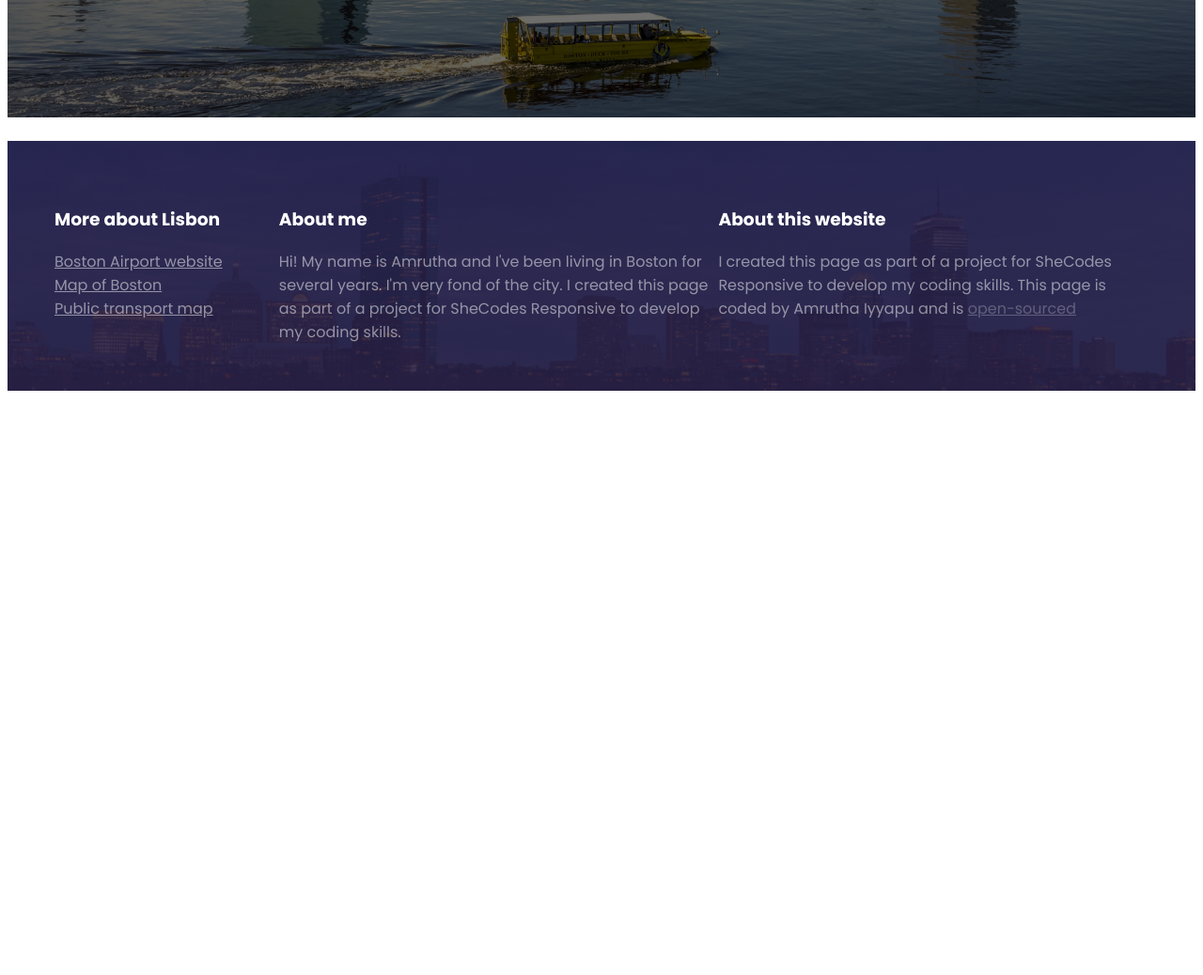
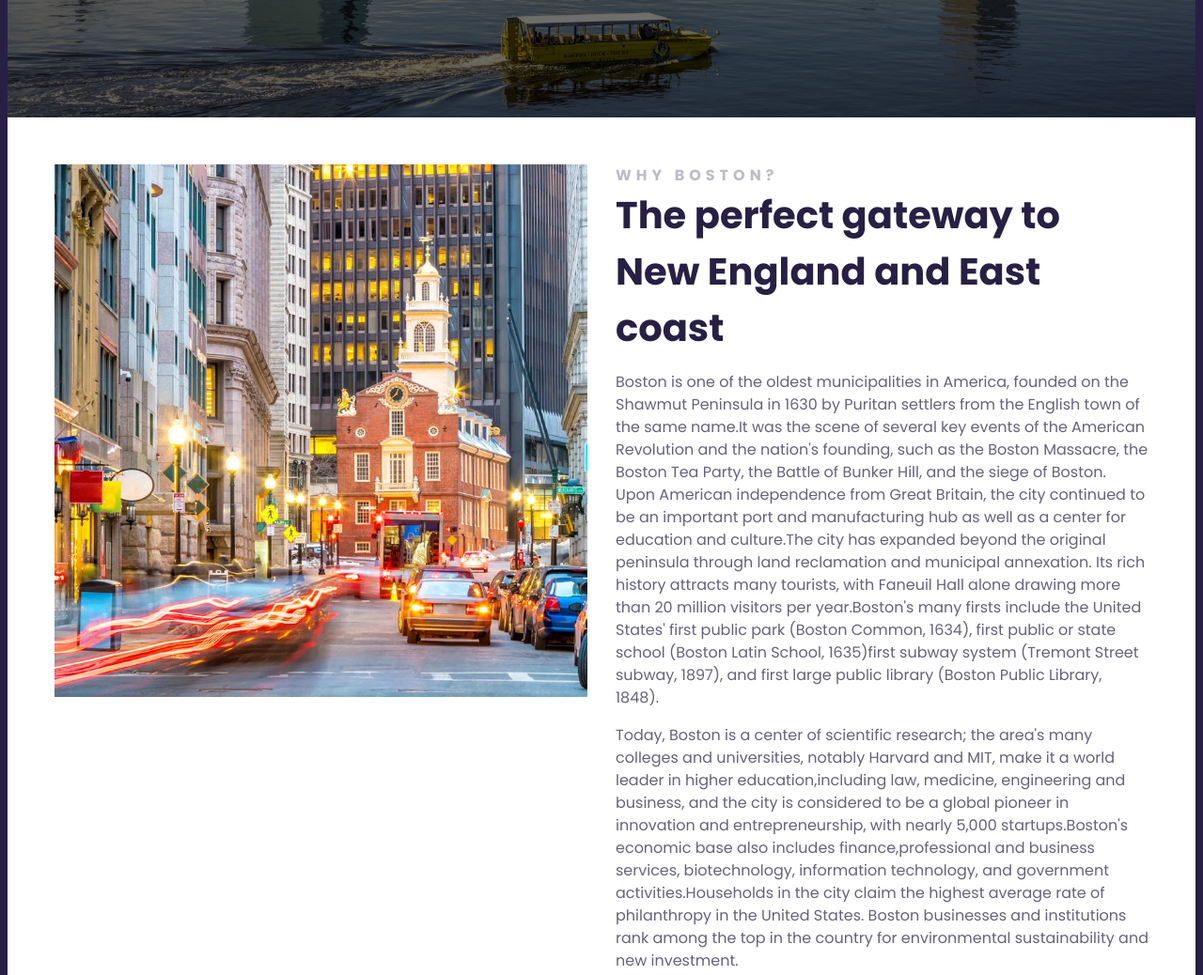
Before and after one commit to AmruthaIyyapu/Travel-website, a plain HTML site: page index.html in a window 1280 px wide. Shown: the part 532-1570 px from the top of the page at 94% size. Before the commit the page ends 956 px from the top, so only its background shows below. Drawn offline with Linux system fonts and the light colour scheme.

Commit message:
Added the first section

```diff
--- a/index.html
+++ b/index.html
@@ -20,8 +20,48 @@
       <h2>Capital of the Commonwealth of Massachusetts</h2>
       <a href="#more">Learn More</a>
     </header>
-    <br />
-    <footer class="grid">
+    <main>
+      <section class="grid grid-2-columns">
+        <div>
+          <img src="/images/oldbuilding.jpeg" alt="" class="img-responsive" />
+        </div>
+        <div>
+          <h2>Why Boston?</h2>
+          <h3>The perfect gateway to New England and East coast</h3>
+          <p>
+            Boston is one of the oldest municipalities in America, founded on
+            the Shawmut Peninsula in 1630 by Puritan settlers from the English
+            town of the same name.It was the scene of several key events of the
+            American Revolution and the nation's founding, such as the Boston
+            Massacre, the Boston Tea Party, the Battle of Bunker Hill, and the
+            siege of Boston. Upon American independence from Great Britain, the
+            city continued to be an important port and manufacturing hub as well
+            as a center for education and culture.The city has expanded beyond
+            the original peninsula through land reclamation and municipal
+            annexation. Its rich history attracts many tourists, with Faneuil
+            Hall alone drawing more than 20 million visitors per year.Boston's
+            many firsts include the United States' first public park (Boston
+            Common, 1634), first public or state school (Boston Latin School,
+            1635)first subway system (Tremont Street subway, 1897), and first
+            large public library (Boston Public Library, 1848).
+          </p>
+          <p>
+            Today, Boston is a center of scientific research; the area's many
+            colleges and universities, notably Harvard and MIT, make it a world
+            leader in higher education,including law, medicine, engineering and
+            business, and the city is considered to be a global pioneer in
+            innovation and entrepreneurship, with nearly 5,000 startups.Boston's
+            economic base also includes finance,professional and business
+            services, biotechnology, information technology, and government
+            activities.Households in the city claim the highest average rate of
+            philanthropy in the United States. Boston businesses and
+            institutions rank among the top in the country for environmental
+            sustainability and new investment.
+          </p>
+        </div>
+      </section>
+    </main>
+    <footer class="grid grid-3-col-firstnarrow">
       <div>
         <h3>More about Lisbon</h3>
         <ul>
--- a/src/styles.css
+++ b/src/styles.css
@@ -1,5 +1,6 @@
 body {
   font-family: "Poppins", sans-serif;
+  background-color: #272044;
 }
 
 header {
@@ -38,6 +39,51 @@ header a {
   background: white;
 }
 
+main {
+  background-color: white;
+}
+
+.grid-2-columns {
+  grid-template-columns: 1fr 1fr;
+}
+
+section {
+  max-width: 100%;
+  margin: 0 auto;
+  padding: 100px;
+}
+
+.img-responsive {
+  max-width: 100%;
+}
+main h2 {
+  font-weight: 700;
+  font-size: 16px;
+  line-height: 1.5;
+  margin: 0;
+  letter-spacing: 5px;
+  color: #272044;
+  opacity: 0.3;
+  text-transform: uppercase;
+}
+
+main h3 {
+  font-weight: 700;
+  font-size: 40px;
+  line-height: 1.5;
+  color: #272044;
+  margin: 0;
+}
+
+main p {
+  font-style: normal;
+  font-weight: 400;
+  font-size: 16px;
+  line-height: 1.5;
+  color: #272044;
+  opacity: 0.7;
+}
+
 footer {
   background-image: linear-gradient(
       rgba(39, 32, 68, 0.9),
@@ -55,9 +101,12 @@ footer {
 
 .grid {
   display: grid;
+  grid-gap: 30px;
+  padding: 50px;
+}
+
+.grid-3-col-firstnarrow {
   grid-template-columns: 1fr 2fr 2fr;
-  grid-gap: 10px;
-  padding: 50px;
 }
 
 footer ul {
```
Also changed, not shown: images/oldbuilding.jpeg (added).
